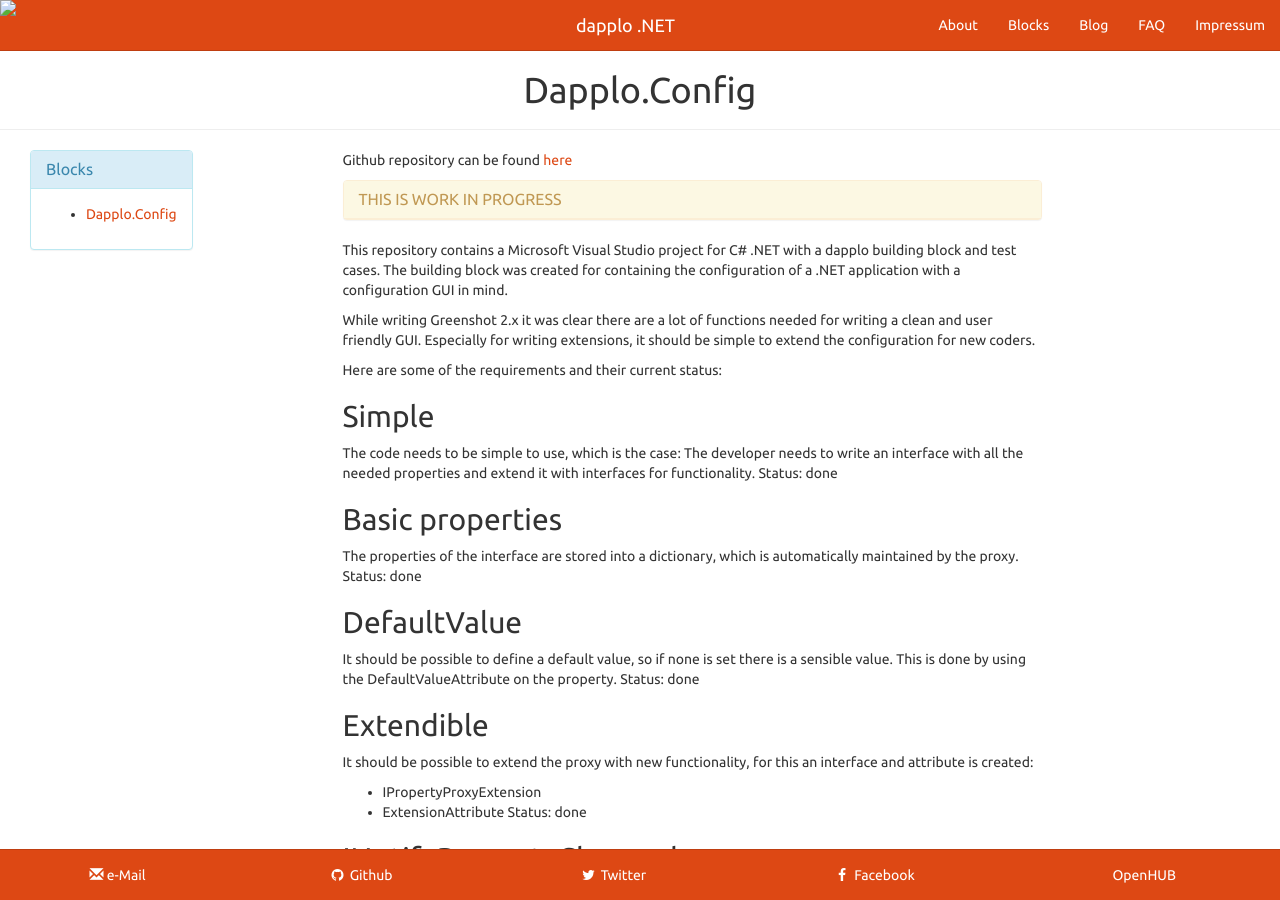
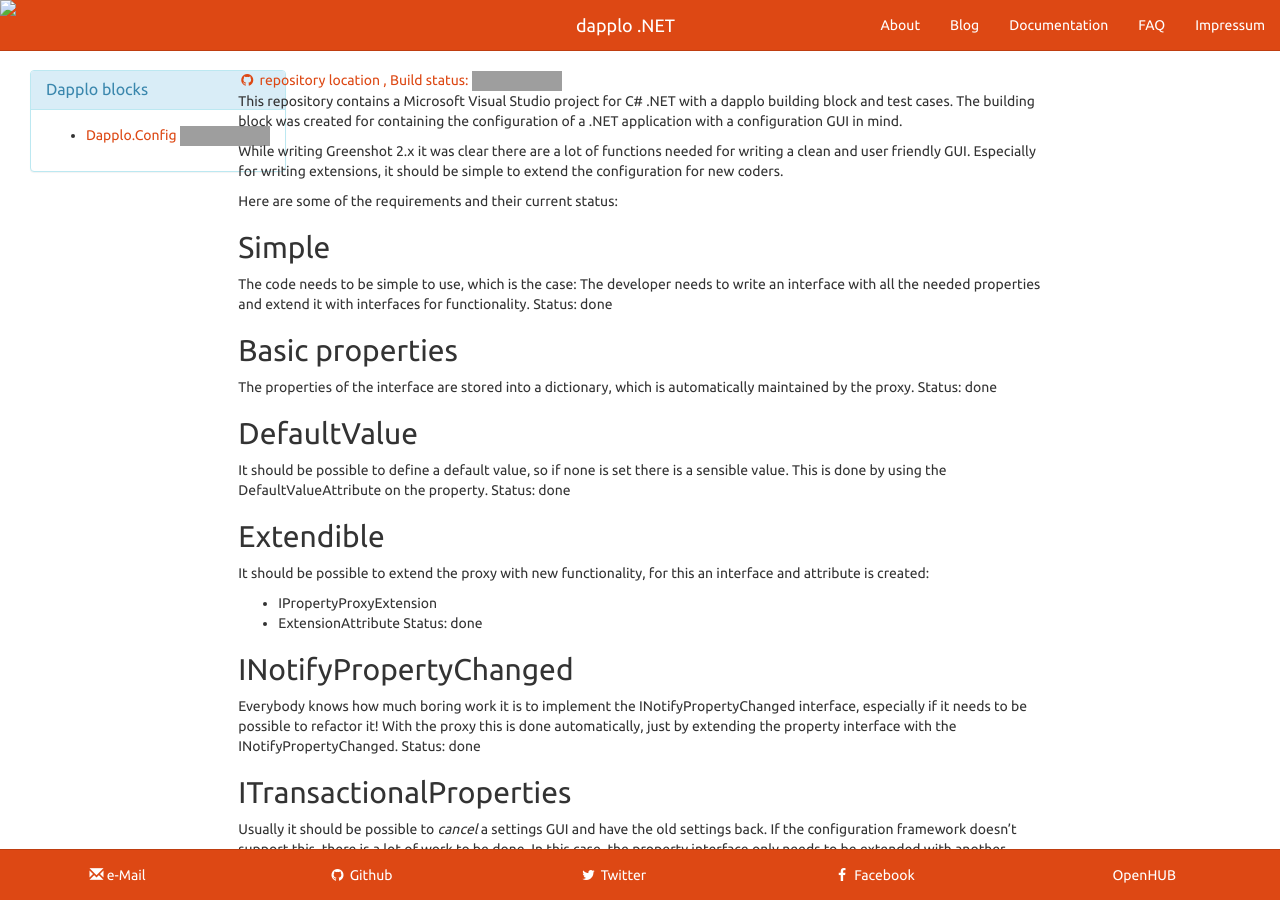
Before and after one commit to dapplo/dapplo.github.io, a Jekyll site: the page built from _blocks/Dapplo.Config.md, in a window 1280 px wide and 900 px high. Built offline with Jekyll 4.4.1, drawn with Linux system fonts in a browser that asks for light colours; Markdown is read by kramdown in place of the engine named in the settings; grey boxes are pictures that could not be loaded.

Commit message:
Changed "blocks" to documentation and made the block have the current build status.

```diff
--- a/_blocks/Dapplo.Config.md
+++ b/_blocks/Dapplo.Config.md
@@ -1,15 +1,10 @@
 ---
 layout: block
-title: Dapplo.Config
-sort_id : 1
+sort_id: 1
+github_project: Dapplo.Config
+appveyor_id: ujfvy3g49g6a1d1q
+released: false
 ---
-Github repository can be found [here](https://github.com/dapplo/Dapplo.Config)
-
-<div class="panel panel-warning">
-  <div class="panel-heading">
-    <h3 class="panel-title">THIS IS WORK IN PROGRESS</h3>
-  </div>
-</div>
 
 This repository contains a Microsoft Visual Studio project for C# .NET with a dapplo building block and test cases.
 The building block was created for containing the configuration of a .NET application with a configuration GUI in mind.
--- a/_layouts/block.html
+++ b/_layouts/block.html
@@ -1,28 +1,16 @@
 ---
-layout: default
+layout: block_overview
 ---
-{% assign sorted_blocks = site.blocks | sort:"sort_id" %}
-<div class="page-header">
-	<h1 class="text-center">{{ page.title }}</h1>
+<div>
+	<a href="https://github.com/{{site.github_username}}/{{page.github_project}}"><i class="fa fa-github fa-fw"></i> {{page.project}} repository location
+	{% if page.appveyor_id != nil %}, Build status: <img src="https://ci.appveyor.com/api/projects/status/{{page.appveyor_id}}?svg=true"/>{% endif %}
+	</a>
 </div>
-<div class="container-fluid">
-	<div class="col-lg-3 hidden-sm hidden-xs hidden-md">
-		<div class="panel panel-info affix" >
-			<div class="panel-heading">
-				<h3 class="panel-title">Blocks</h3>
-			</div>
-			<div class="panel-body">
-			  <ul>
-				{% for block in sorted_blocks %}
-				  <li>
-					<a href="{{ block.url | prepend: site.baseurl }}">{{ block.title }}</a>
-				  </li>
-				{% endfor %}
-			  </ul>
-			</div>
-		</div>
+{% if page.released == 'false' %}
+	<div class="panel panel-warning">
+	  <div class="panel-heading">
+		<h3 class="panel-title">WORK IN PROGRESS</h3>
+	  </div>
 	</div>
-	<div class="col-md-7">
-		{{ content }}
-	</div>
-</div>
+{% endif %}
+{{ content }}
--- /dev/null
+++ b/_layouts/block_overview.html
@@ -0,0 +1,25 @@
+---
+layout: default
+---
+{% assign sorted_blocks = site.blocks | sort:"sort_id" %}
+<div class="container-fluid">
+	<div class="col-lg-2">
+		<div class="panel panel-info affix" >
+			<div class="panel-heading">
+				<h3 class="panel-title">Dapplo blocks</h3>
+			</div>
+			<div class="panel-body">
+			  <ul>
+				{% for block in sorted_blocks %}
+				  <li>
+					<a href="{{ block.url | prepend: site.baseurl }}">{{ block.github_project }} {% if block.appveyor_id != nil %}<img src="https://ci.appveyor.com/api/projects/status/{{page.appveyor_id}}?svg=true"/>{% endif %}</a>
+				  </li>
+				{% endfor %}
+			  </ul>
+			</div>
+		</div>
+	</div>
+	<div class="col-md-8">
+		{{ content }}
+	</div>
+</div>
```
Also changed, not shown: pages/documentation.md (renamed from pages/blocks.md, +3 -3 lines).
